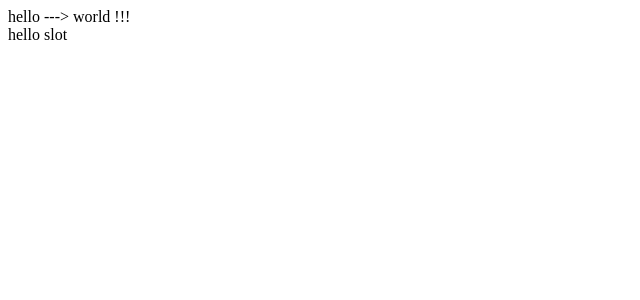
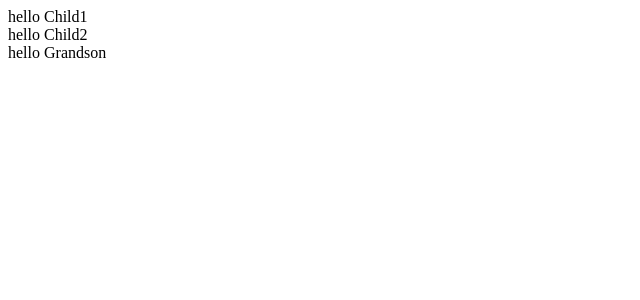
Before and after one commit to zhixi0912/study, a Vue app in the folder vue3/shopping-cart/: page / in a window 1280 px wide. Shown: the top 300 px of the page, without its empty margins (0-640 px from the left). Built offline with nearby package versions, Linux system fonts and the light colour scheme.

Commit message:
依赖注入

```diff
--- a/vue3/shopping-cart/src/App.vue
+++ b/vue3/shopping-cart/src/App.vue
@@ -16,7 +16,8 @@
 // import Demo from './views/13-props/Demo.vue'
 // import Demo from './views/14-components-event/Demo.vue'
 // import Demo from './views/15-fallthrough-attrs/Demo.vue'
-import Demo from './views/16-slots/Demo.vue'
+// import Demo from './views/16-slots/Demo.vue'
+import Demo from './views/17-inject-provide/Demo.vue'
 </script>
 
 <template>
--- /dev/null
+++ b/vue3/shopping-cart/src/views/17-inject-provide/Child1.vue
@@ -0,0 +1,15 @@
+<template>
+    <div>
+       {{title}} Child1
+    </div>
+</template>
+
+<script setup>
+    //局部注册组件
+    import { ref, inject } from 'vue';
+    const title = inject('title')
+</script>
+
+<style lang="css">
+
+</style>
--- /dev/null
+++ b/vue3/shopping-cart/src/views/17-inject-provide/Child2.vue
@@ -0,0 +1,17 @@
+<template>
+    <div>
+        {{title}} Child2
+        <Grandson></Grandson>
+    </div>
+</template>
+
+<script setup>
+    //局部注册组件
+import { ref, inject } from 'vue';
+import Grandson from './Grandson.vue';
+const title = inject('title')
+</script>
+
+<style lang="css">
+
+</style>
--- /dev/null
+++ b/vue3/shopping-cart/src/views/17-inject-provide/Demo.vue
@@ -0,0 +1,23 @@
+<template>
+    <div>
+        <Child1></Child1>
+        <Child2></Child2>
+    </div>
+</template>
+
+<script setup>
+ import { ref, provide, onMounted } from 'vue';
+ import Child1 from './Child1.vue'
+import Child2 from './Child2.vue';
+ const title = ref('happy')
+ provide('title', title)
+ onMounted(()=>{
+    setTimeout(()=>{
+        title.value = 'hello'
+    },2000)
+ })
+</script>
+
+<style lang="css">
+
+</style>
--- /dev/null
+++ b/vue3/shopping-cart/src/views/17-inject-provide/Grandson.vue
@@ -0,0 +1,15 @@
+<template>
+    <div>
+        {{title}} Grandson
+    </div>
+</template>
+
+<script setup>
+    //局部注册组件
+    import { ref, inject } from 'vue';
+    const title = inject('title')
+</script>
+
+<style lang="css">
+
+</style>
```
